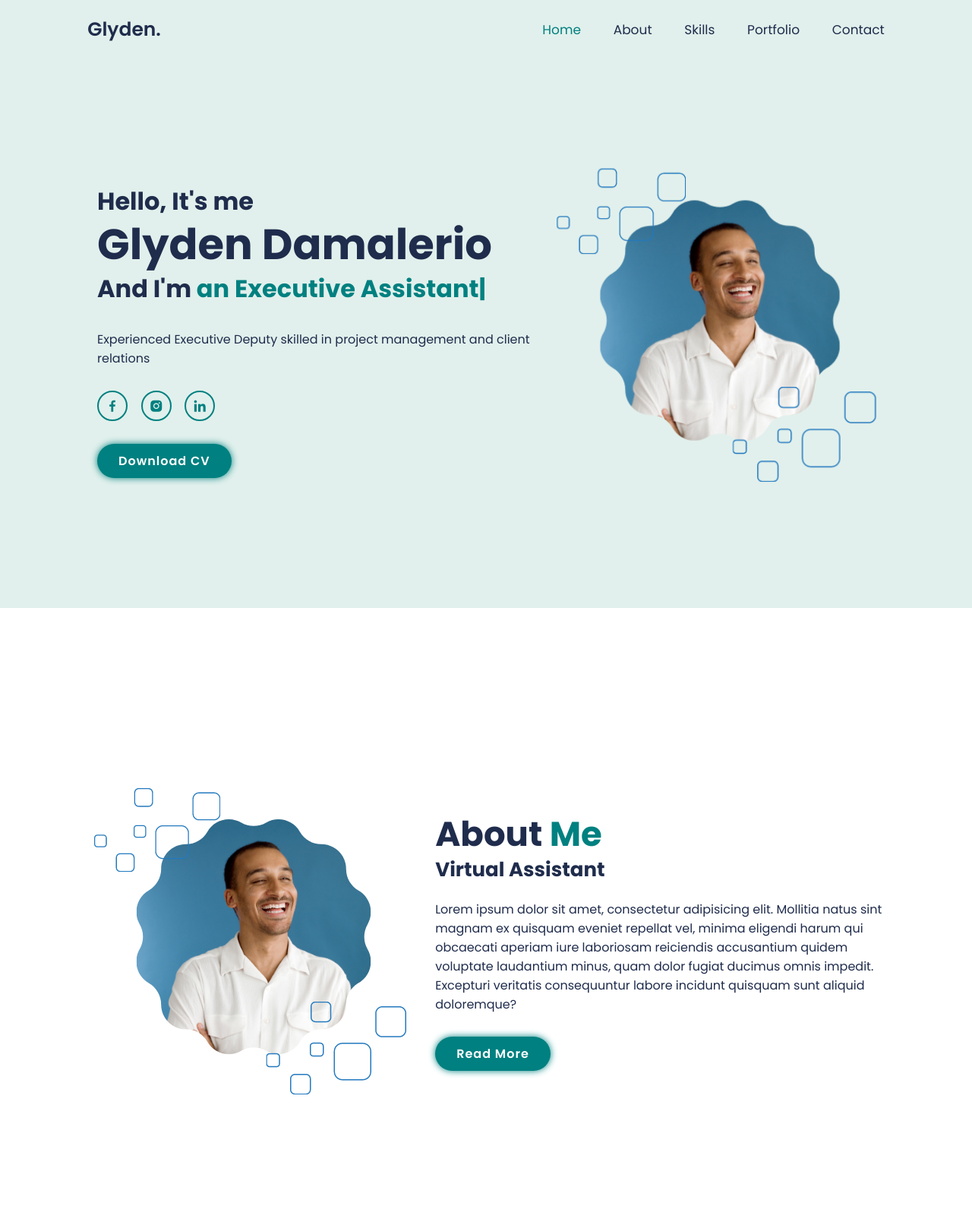
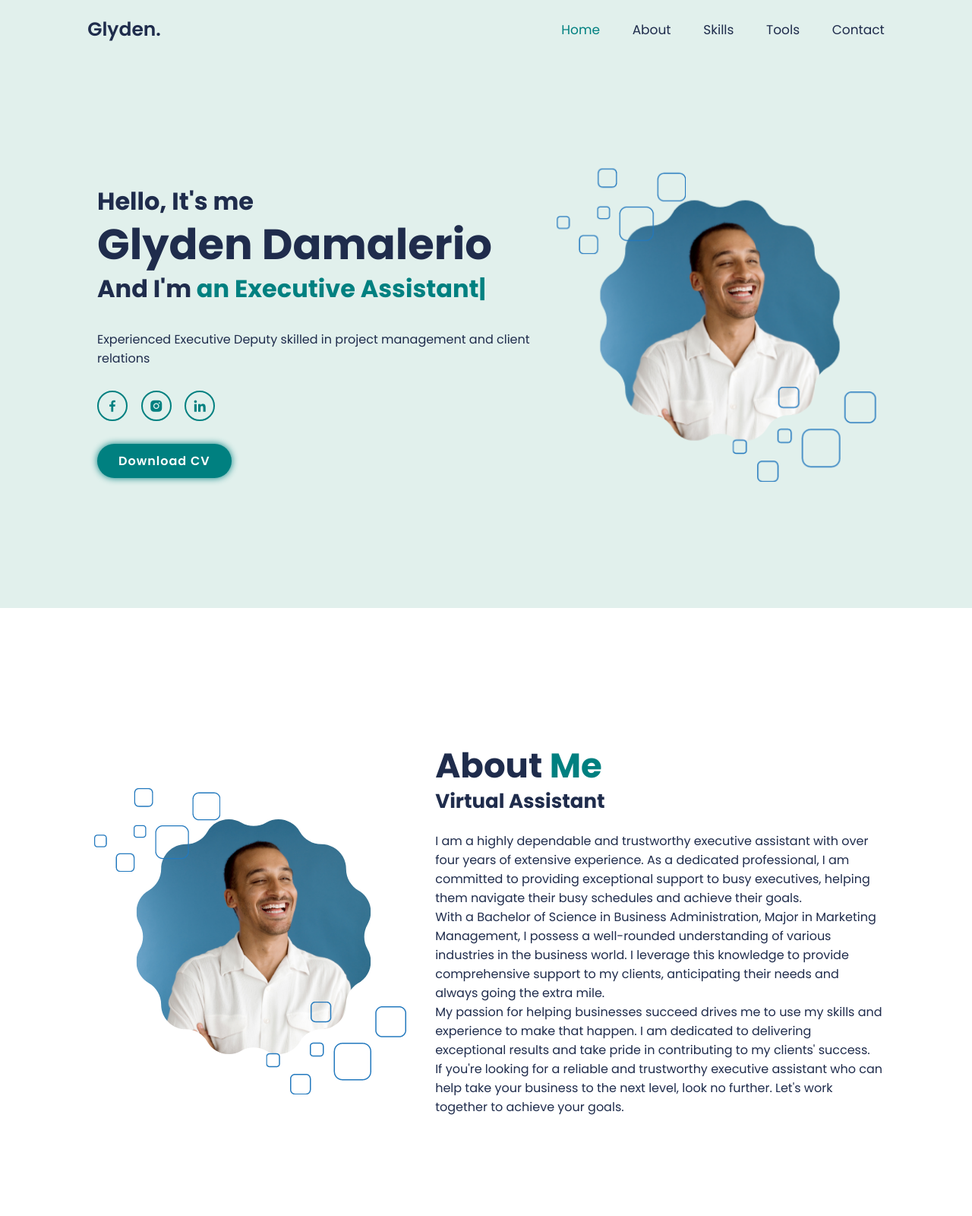
Before and after one commit to ddLoi25/GlydenDamalerio, a plain HTML site: page index.html in a window 1280 px wide. Shown: the top 1600 px of the page at 76% size. Drawn offline with nearby package versions, Linux system fonts and the light colour scheme.

Commit message:
updated about text

```diff
--- a/index.html
+++ b/index.html
@@ -16,7 +16,7 @@
             <a href="#home"style="--i:1;"class="active">Home</a>
             <a href="#about"style="--i:2;">About</a>
             <a href="#skills"style="--i:3;">Skills</a>
-            <a href="#portfolio"style="--i:4;">Portfolio</a>
+            <a href="#portfolio"style="--i:4;">Tools</a>
             <a href="#contact"style="--i:5;">Contact</a>
         </nav>
 
@@ -49,8 +49,10 @@
         <div class="about-content">
             <h2 class="heading">About <span>Me</span></h2>
             <h3>Virtual Assistant</h3>
-            <p>Lorem ipsum dolor sit amet, consectetur adipisicing elit. Mollitia natus sint magnam ex quisquam eveniet repellat vel, minima eligendi harum qui obcaecati aperiam iure laboriosam reiciendis accusantium quidem voluptate laudantium minus, quam dolor fugiat ducimus omnis impedit. Excepturi veritatis consequuntur labore incidunt quisquam sunt aliquid doloremque?</p>
-           <a href="#" class="btn">Read More</a>
+            <p>I am a highly dependable and trustworthy executive assistant with over four years of extensive experience. As a dedicated professional, I am committed to providing exceptional support to busy executives, helping them navigate their busy schedules and achieve their goals.<br>
+                With a Bachelor of Science in Business Administration, Major in Marketing Management, I possess a well-rounded understanding of various industries in the business world. I leverage this knowledge to provide comprehensive support to my clients, anticipating their needs and always going the extra mile.<br>My passion for helping businesses succeed drives me to use my skills and experience to make that happen. I am dedicated to delivering exceptional results and take pride in contributing to my clients' success.<br>If you're looking for a reliable and trustworthy executive assistant who can help take your business to the next level, look no further. Let's work together to achieve your goals.
+                </p>
+           <!-- <a href="#" class="btn">Read More</a>  -->
         </div>
     </section>
 
@@ -84,7 +86,7 @@
 
     <!-- PORTFOLIO SECTION -->
     <section class="portfolio" id="portfolio">
-        <h2 class="heading">Lastest <span>Project</span></h2>
+        <h2 class="heading"><span>Tools</span> to Take Your <span>Business</span> to the Next Level</h2>
 
         <div class="portfolio-container">
             <div class="portfolio-box">
```
